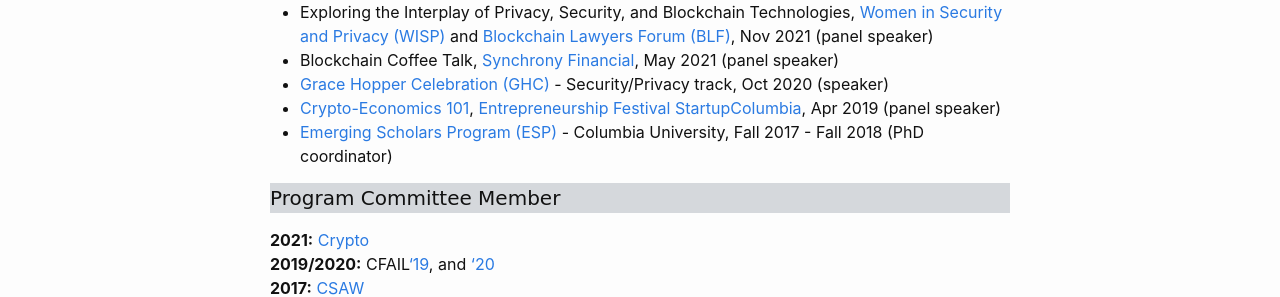
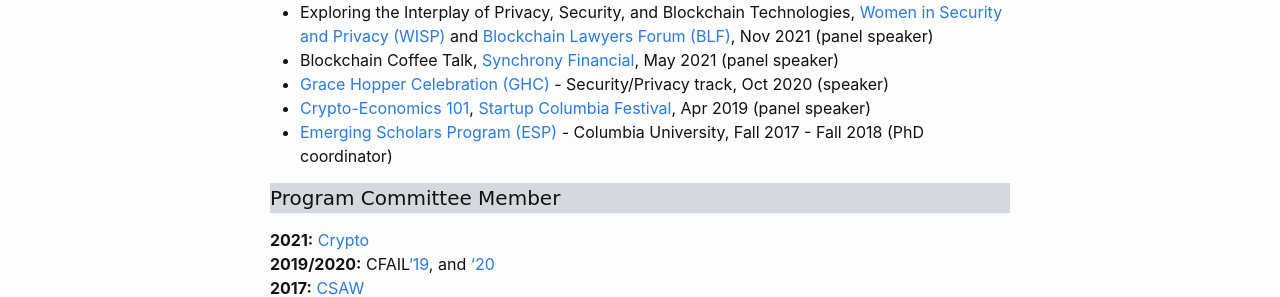
Before and after one commit to GhadaAlmashaqbeh/GhadaAlmashaqbeh.github.io, a Jekyll site: the page built from 03-talks.md, in a window 1280 px wide. Shown: the part 267-564 px from the top of the page. Built offline with Jekyll 4.4.1, drawn with Linux system fonts in a browser that asks for light colours.

Commit message:
edit info

```diff
--- a/03-talks.md
+++ b/03-talks.md
@@ -12,7 +12,7 @@
 * Exploring the Interplay of Privacy, Security, and Blockchain Technologies, [Women in Security and Privacy (WISP)](https://www.wisporg.com/) and [Blockchain Lawyers Forum (BLF)](https://www.blockchainlawyersforum.com/), Nov 2021 (panel speaker) <br/>
 * Blockchain Coffee Talk, [Synchrony Financial](https://www.synchrony.com/), May 2021 (panel speaker) <br/>
 * [Grace Hopper Celebration (GHC)](https://ghc.anitab.org/) - Security/Privacy track, Oct 2020 (speaker) <br/>
-* [Crypto-Economics 101](https://startup-columbia.squarespace.com/panels-keynotes/2019/04/06/crypto-economics-101), [Entrepreneurship Festival StartupColumbia](https://www.startupcolumbia.org/2019-festival), Apr 2019 (panel speaker) <br/>
+* [Crypto-Economics 101](https://startup-columbia.squarespace.com/panels-keynotes/2019/04/06/crypto-economics-101), [Startup Columbia Festival](https://www.startupcolumbia.org/2019-festival), Apr 2019 (panel speaker) <br/>
 * [Emerging Scholars Program (ESP)](https://www.cs.columbia.edu/esp/) - Columbia University, Fall 2017 - Fall 2018 (PhD coordinator) <br/>
 
 
```
